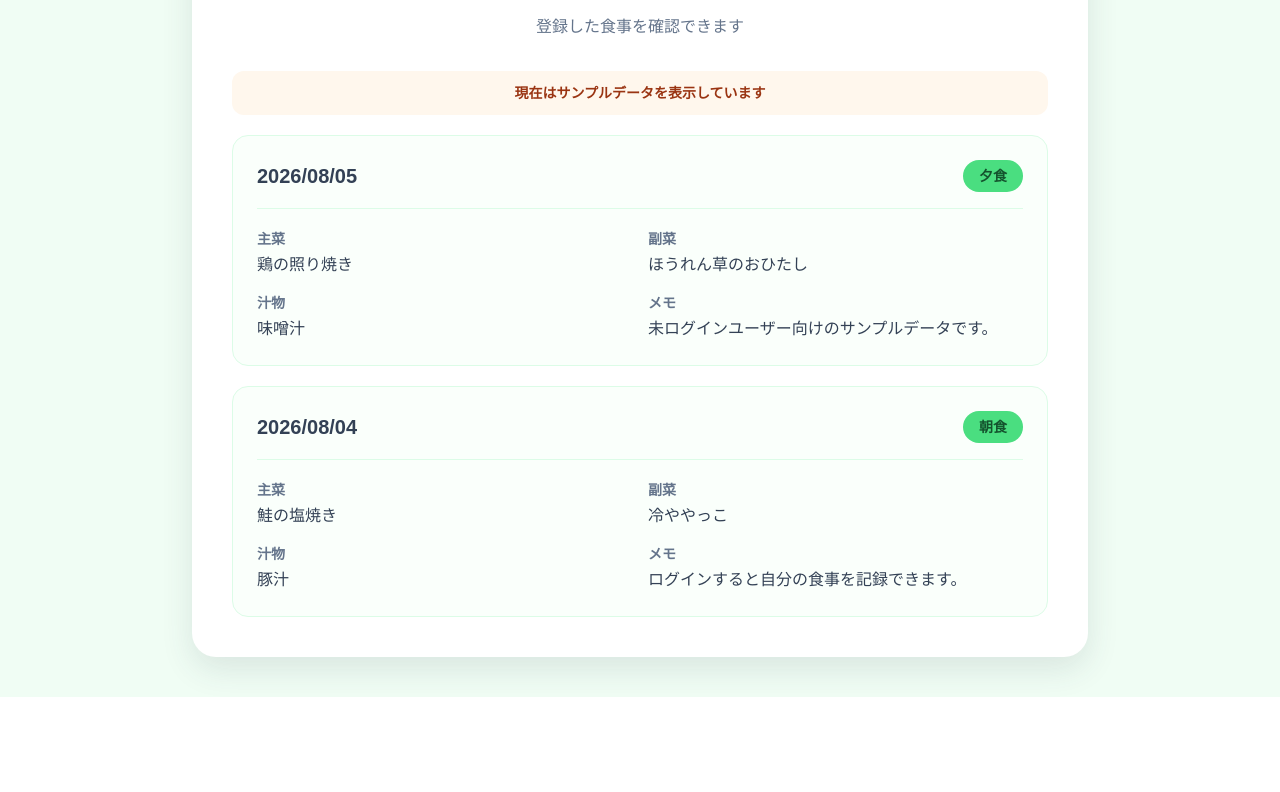
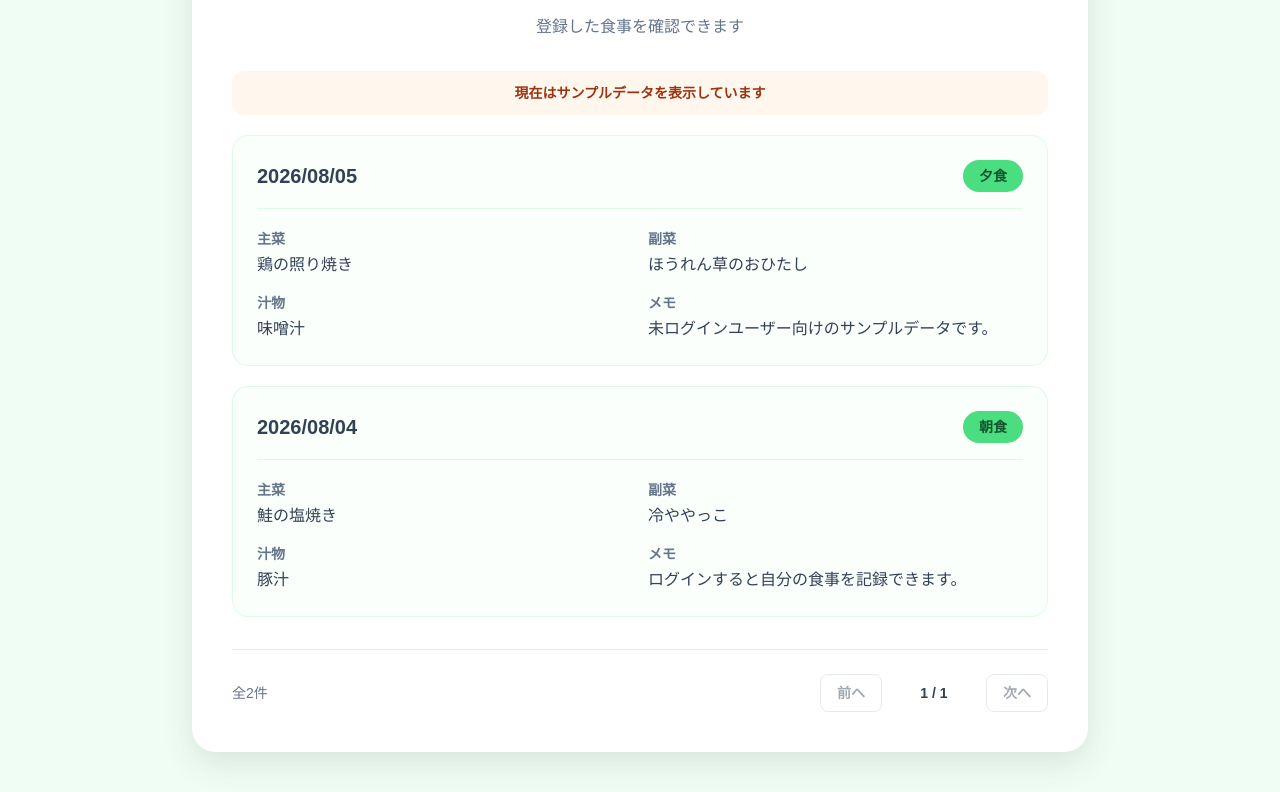
Before and after one commit to shoudaiuchida/meal-management-app, a Next.js app: page /meals in a window 1280 px wide. Shown: the part 245-1037 px from the top of the page. Before the commit the page ends 942 px from the top, so only its background shows below. Built offline with nearby package versions, Linux system fonts and the light colour scheme; no server answers.

Commit message:
食事一覧にページネーション機能を追加

```diff
--- a/app/api/meals/route.ts
+++ b/app/api/meals/route.ts
@@ -92,8 +92,19 @@ export async function POST(request: Request) {
 }
 
 
-export async function GET() {
+export async function GET(request: Request) {
   try {
+    const { searchParams } = new URL(request.url);
+    const requestedPage = Number(searchParams.get("page"));
+
+    const currentPage =
+      Number.isInteger(requestedPage) && requestedPage > 0
+        ? requestedPage
+        : 1;
+
+    const limit = 10;
+    const offset = (currentPage - 1) * limit;
+
     const user = await getCurrentUser();
 
     if (!user) {
@@ -122,12 +133,15 @@ export async function GET() {
         {
           meals: sampleMeals,
           isGuest: true,
+          currentPage: 1,
+          totalPages: 1,
+          totalCount: sampleMeals.length,
         },
         { status: 200 },
       );
     }
 
-    const result = await db.query(
+    const mealsResult = await db.query(
       `
         SELECT
           meals.id,
@@ -142,14 +156,31 @@ export async function GET() {
           ON meals.meal_type_id = meal_types.id
         WHERE meals.user_id = $1
         ORDER BY meals.meal_date DESC, meals.id DESC
+        LIMIT $2
+        OFFSET $3
+      `,
+      [user.userId, limit, offset],
+    );
+
+    const countResult = await db.query(
+      `
+        SELECT COUNT(*)
+        FROM meals
+        WHERE user_id = $1
       `,
       [user.userId],
     );
 
+    const totalCount = Number(countResult.rows[0].count);
+    const totalPages = Math.ceil(totalCount / limit);
+
     return Response.json(
       {
-        meals: result.rows,
+        meals: mealsResult.rows,
         isGuest: false,
+        currentPage,
+        totalPages,
+        totalCount,
       },
       { status: 200 },
     );
--- a/app/meals/page.tsx
+++ b/app/meals/page.tsx
@@ -16,11 +16,14 @@ type Meal = {
 type MealsResponse = {
   meals?: Meal[];
   isGuest?: boolean;
+  currentPage?: number;
+  totalPages?: number;
+  totalCount?: number;
   message?: string;
 };
 
-async function fetchMeals() {
-  const response = await fetch("/api/meals");
+async function fetchMeals(page: number) {
+  const response = await fetch(`/api/meals?page=${page}`);
   const data: MealsResponse = await response.json();
 
   if (!response.ok) {
@@ -30,6 +33,9 @@ async function fetchMeals() {
   return {
     meals: data.meals ?? [],
     isGuest: data.isGuest ?? false,
+    currentPage: data.currentPage ?? page,
+    totalPages: Math.max(data.totalPages ?? 1, 1),
+    totalCount: data.totalCount ?? data.meals?.length ?? 0,
   };
 }
 
@@ -39,13 +45,19 @@ export default function MealsPage() {
   const [isLoading, setIsLoading] = useState(true);
   const [errorMessage, setErrorMessage] = useState("");
   const [deletingMealId, setDeletingMealId] = useState<number | null>(null);
+  const [currentPage, setCurrentPage] = useState(1);
+  const [totalPages, setTotalPages] = useState(1);
+  const [totalCount, setTotalCount] = useState(0);
 
   useEffect(() => {
     async function loadMeals() {
       try {
-        const result = await fetchMeals();
+        const result = await fetchMeals(currentPage);
         setMeals(result.meals);
         setIsGuest(result.isGuest);
+        setCurrentPage(result.currentPage);
+        setTotalPages(result.totalPages);
+        setTotalCount(result.totalCount);
       } catch (error) {
         console.error("Meal list request failed:", error);
         setErrorMessage(
@@ -59,7 +71,13 @@ export default function MealsPage() {
     }
 
     loadMeals();
-  }, []);
+  }, [currentPage]);
+
+  function handlePageChange(page: number) {
+    setErrorMessage("");
+    setIsLoading(true);
+    setCurrentPage(page);
+  }
 
   async function handleDelete(mealId: number) {
     const shouldDelete = window.confirm("この食事を削除しますか？");
@@ -82,9 +100,18 @@ export default function MealsPage() {
         return;
       }
 
-      const result = await fetchMeals();
+      const result = await fetchMeals(currentPage);
+
+      if (result.meals.length === 0 && currentPage > 1) {
+        handlePageChange(currentPage - 1);
+        return;
+      }
+
       setMeals(result.meals);
       setIsGuest(result.isGuest);
+      setCurrentPage(result.currentPage);
+      setTotalPages(result.totalPages);
+      setTotalCount(result.totalCount);
     } catch (error) {
       console.error("Meal deletion failed:", error);
       setErrorMessage("通信に失敗しました。もう一度お試しください。");
@@ -223,6 +250,36 @@ export default function MealsPage() {
               })}
             </div>
           )}
+
+          {!isLoading && !errorMessage && totalCount > 0 && (
+            <div className="mt-8 flex flex-col items-center gap-4 border-t border-[#e2e8f0] pt-6 sm:flex-row sm:justify-between">
+              <p className="m-0 text-sm text-[#64748b]">全{totalCount}件</p>
+
+              <div className="flex items-center gap-3">
+                <button
+                  type="button"
+                  onClick={() => handlePageChange(currentPage - 1)}
+                  disabled={currentPage === 1}
+                  className="cursor-pointer rounded-lg border border-[#cbd5e1] bg-white px-4 py-2 text-sm font-bold text-[#475569] transition hover:bg-[#f8fafc] disabled:cursor-not-allowed disabled:opacity-50"
+                >
+                  前へ
+                </button>
+
+                <span className="min-w-20 text-center text-sm font-semibold text-[#334155]">
+                  {currentPage} / {totalPages}
+                </span>
+
+                <button
+                  type="button"
+                  onClick={() => handlePageChange(currentPage + 1)}
+                  disabled={currentPage === totalPages}
+                  className="cursor-pointer rounded-lg border border-[#cbd5e1] bg-white px-4 py-2 text-sm font-bold text-[#475569] transition hover:bg-[#f8fafc] disabled:cursor-not-allowed disabled:opacity-50"
+                >
+                  次へ
+                </button>
+              </div>
+            </div>
+          )}
         </div>
       </section>
     </main>
```
